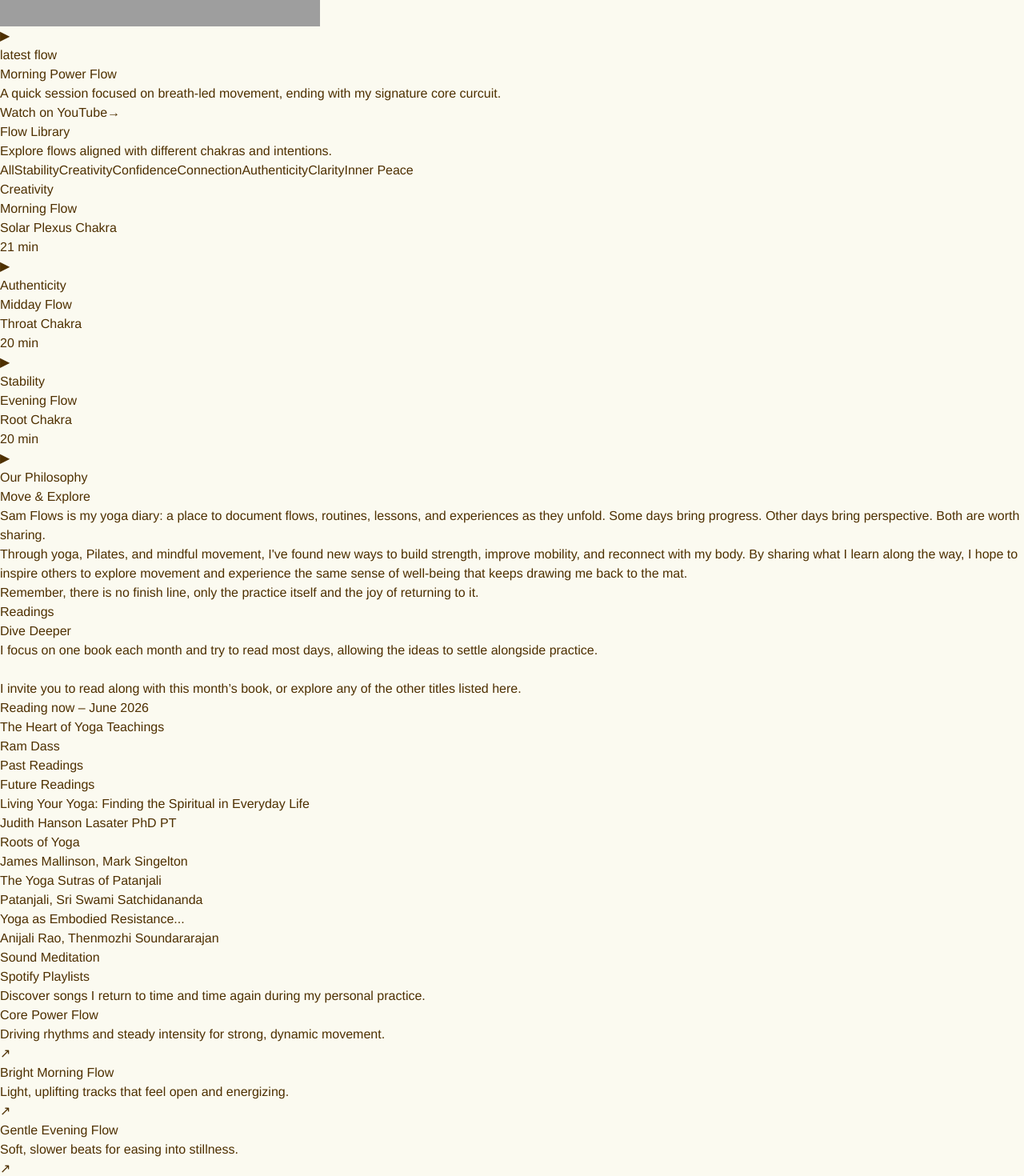
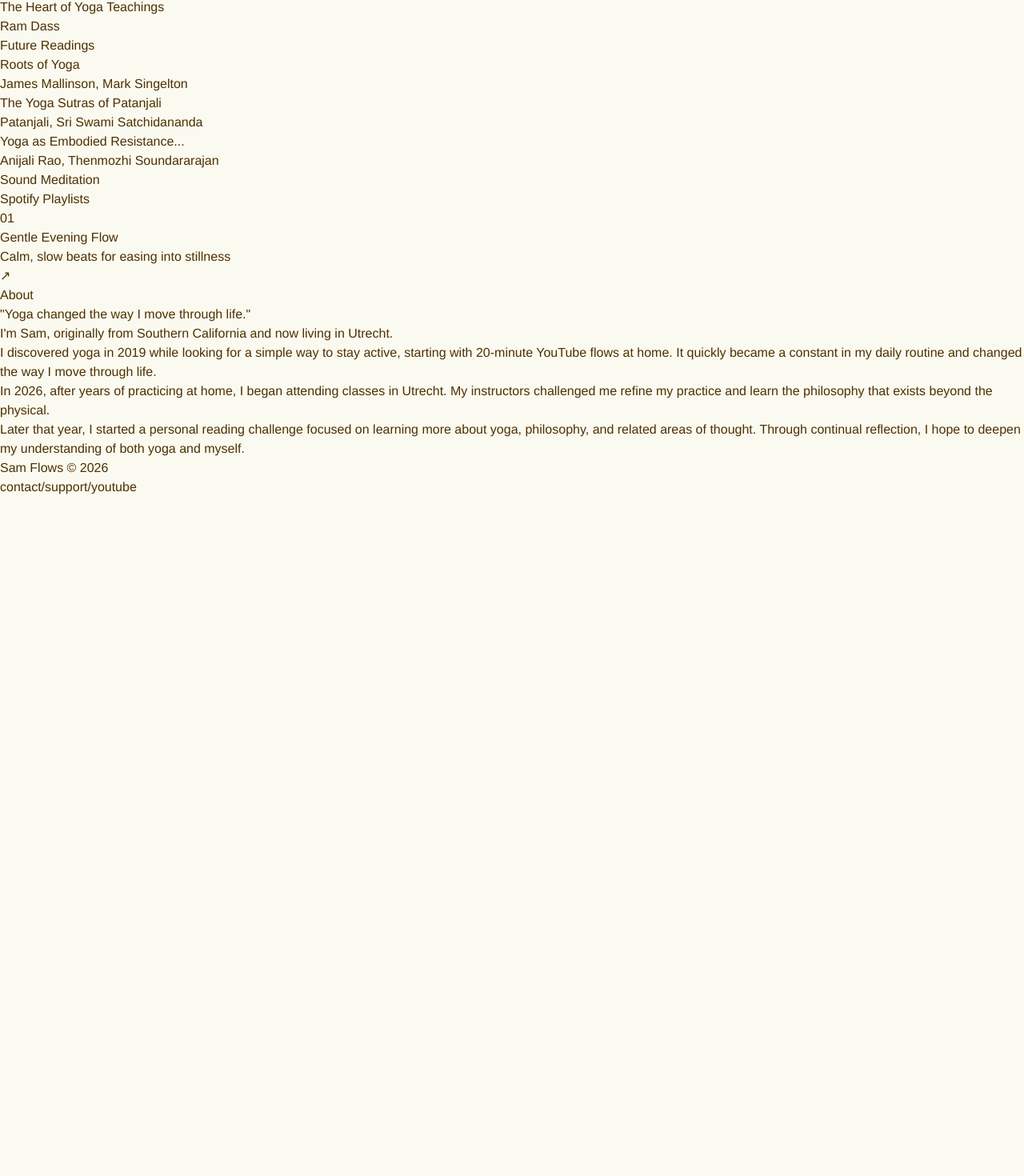
Before and after one commit to samanthacabrera/yoga-site, a React (Vite) app: page / in a window 1280 px wide. Shown: the part 531-2001 px from the top of the page at 80% size. After the commit the page ends 1152 px from the top, so only its background shows below. Built offline with nearby package versions, Linux system fonts and the light colour scheme; grey boxes are pictures that could not be loaded; a web font is replaced by a local one.

Commit message:
update reading list, playlists

```diff
--- a/src/App.jsx
+++ b/src/App.jsx
@@ -13,8 +13,8 @@ function App() {
     <div className="flex flex-col max-w-4xl mx-4 lg:mx-auto space-y-40">
       <Header />
       <Hero />
-      <Channel />
-      <Library />
+      {/* <Channel /> */}
+      {/* <Library /> */}
       <Philosophy />
       <Readings />
       <Spotify />
--- a/src/Footer.jsx
+++ b/src/Footer.jsx
@@ -6,7 +6,7 @@ export default function Footer() {
     >
       <div className="relative mx-auto max-w-5xl space-y-24">
 
-        <div className="max-w-2xl">
+        {/* <div className="max-w-2xl">
           <div className="rounded-[2.5rem] border border-[#291503]/10 bg-white backdrop-blur-sm p-8 md:p-12 space-y-6">
 
             <p className="text-[11px] uppercase tracking-[0.4em] text-[#291503]/50">
@@ -37,7 +37,7 @@ export default function Footer() {
             </form>
 
           </div>
-        </div>
+        </div> */}
 
         <div className="border-t border-[#291503]/10" />
 
--- a/src/Hero.jsx
+++ b/src/Hero.jsx
@@ -1,6 +1,6 @@
 export default function Hero() {
   const items = [
-    "CHANNEL",
+    // "CHANNEL",
     "PHILOSOPHY",
     "READINGS",
     "SPOTIFY",
--- a/src/Philosphy.jsx
+++ b/src/Philosphy.jsx
@@ -6,7 +6,7 @@ export default function Philosophy() {
     >
       <div className="relative mx-auto max-w-5xl">
         <p className="mb-10 text-[11px] uppercase tracking-[0.4em] text-[#291503]/50">
-          Our Philosophy
+          Philosophy
         </p>
 
         <h2 className="text-5xl font-light tracking-tight md:text-6xl">
@@ -16,7 +16,7 @@ export default function Philosophy() {
         <div className="my-14 rounded-[2.5rem] border border-[#291503]/10 bg-white backdrop-blur-sm px-8 py-10 md:px-12 md:py-14">
           <div className="space-y-6 text-base leading-[1.9] text-[#291503]/70">
             <p>
-              <span className="italic">Sam Flows</span> is my yoga diary: a place to document flows, routines, lessons, and experiences as they unfold. Some days bring progress. Other days bring perspective. Both are worth sharing.
+              <span className="italic">Sam Flows</span> is my yoga diary: a place to document yoga flows, lessons, and experiences as they unfold. Some days bring progress. Other days bring perspective. Both are worth sharing.
             </p>
             <p>
               Through yoga, Pilates, and mindful movement, I've found new ways to build strength, improve mobility, and reconnect with my body. By sharing what I learn along the way, I hope to inspire others to explore movement and experience the same sense of well-being that keeps drawing me back to the mat.
--- a/src/Readings.jsx
+++ b/src/Readings.jsx
@@ -1,15 +1,14 @@
 const currentReading = {
-  month: "June 2026",
-  title: "The Heart of Yoga Teachings",
-  author: "Ram Dass",
+  month: "July 2026",
+  title: "Living Your Yoga: Finding the Spiritual in Everyday Life",
+  author: "Judith Hanson Lasater PhD PT",
 };
 
 const pastReadings = [
-  {}
+  { title: "The Heart of Yoga Teachings", author: "Ram Dass" }
 ];
 
 const futureReadings = [
-  { title: "Living Your Yoga: Finding the Spiritual in Everyday Life", author: "Judith Hanson Lasater PhD PT" },
   { title: "Roots of Yoga", author: "James Mallinson, Mark Singelton" },
   { title: "The Yoga Sutras of Patanjali", author: "Patanjali, Sri Swami Satchidananda" },
   { title: "Yoga as Embodied Resistance...", author: "Anijali Rao, Thenmozhi Soundararajan" },
@@ -30,10 +29,6 @@ export default function Readings() {
           Dive Deeper
         </h2>
         <p className="mt-6 max-w-2xl text-lg leading-relaxed text-[#291503]/65">
-            I focus on one book each month and try to read most days, allowing the ideas
-            to settle alongside practice.
-            <br />
-            <br />
             I invite you to read along with this month’s book, or explore any of the other titles listed here.
         </p>
 
@@ -53,7 +48,7 @@ export default function Readings() {
               </p>
           </div>
 
-          <div className="grid gap-2 md:grid-cols-2 md:items-start">
+          <div className="grid gap-2 md:grid-cols-2 md:items-start pt-8">
 
             <div>
               <p className="text-[11px] uppercase tracking-[0.4em] text-[#291503]/45">
--- a/src/Spotify.jsx
+++ b/src/Spotify.jsx
@@ -1,29 +1,19 @@
 export default function Spotify() {
   const playlists = [
     {
-      title: "Core Power Flow",
-      description: "Driving rhythms and steady intensity for strong, dynamic movement.",
-      url: "https://open.spotify.com/",
+      title: "Gentle Evening Flow",
+      description: "Calm, slow beats for easing into stillness",
+      url: "https://open.spotify.com/playlist/5rNqSI6tczOZZRLguVydSQ?si=y8TSsQtCS_mNKpEGY4AEPw&utm_source=copy-link",
     },
-    {
-      title: "Bright Morning Flow",
-      description: "Light, uplifting tracks that feel open and energizing.",
-      url: "https://open.spotify.com/",
-      },
-    {
-      title: "Gentle Evening Flow",
-      description: "Soft, slower beats for easing into stillness.",
-      url: "https://open.spotify.com/",
-      },
   ];
 
   return (
     <section
       id="spotify"
-      className="relative overflow-hidden px-6 py-12 text-[#291503] md:px-16 md:py-28"
+      className="px-6 py-24 text-[#291503] md:px-16 md:py-36"
     >
-      <div className="relative mx-auto max-w-5xl">
-        <p className="mb-10 text-[11px] uppercase tracking-[0.4em] text-[#291503]/50">
+      <div className="mx-auto max-w-5xl">
+        <p className="mb-8 text-[11px] uppercase tracking-[0.4em] text-[#291503]/40">
           Sound Meditation
         </p>
 
@@ -31,34 +21,34 @@ export default function Spotify() {
           Spotify Playlists
         </h2>
 
-        <p className="mt-6 max-w-2xl text-lg leading-relaxed text-[#291503]/65">
-          Discover songs I return to time and time again during my personal practice.
-        </p>
-
-        <div className="mt-14 space-y-6">
-          {playlists.map((list) => (
+        <div className="mt-16 border-t border-[#291503]/10">
+          {playlists.map((list, index) => (
             <a
               key={list.title}
               href={list.url}
               target="_blank"
               rel="noopener noreferrer"
-              className="group block rounded-[2.5rem] border border-[#291503]/10 bg-white backdrop-blur-sm px-8 py-8 md:px-10 md:py-10 transition hover:bg-white/70"
+              className="group flex items-start justify-between gap-8 border-b border-[#291503]/10 py-8 transition"
             >
-              <div className="flex items-start justify-between gap-10">
+              <div className="flex gap-6">
+                <span className="mt-1 w-8 text-sm text-[#291503]/35">
+                  {String(index + 1).padStart(2, "0")}
+                </span>
+
                 <div>
-                  <h3 className="text-2xl font-light tracking-tight text-[#291503]">
+                  <h3 className="text-2xl font-light transition group-hover:translate-x-1">
                     {list.title}
                   </h3>
 
-                  <p className="mt-2 text-sm leading-relaxed text-[#291503]/60 max-w-md">
+                  <p className="mt-2 max-w-lg text-sm leading-relaxed text-[#291503]/60">
                     {list.description}
                   </p>
                 </div>
+              </div>
 
-                <span className="text-sm text-[#291503]/30 group-hover:text-[#291503]/60 transition">
-                  ↗
-                </span>
-              </div>
+              <span className="text-xl text-[#291503]/30 transition group-hover:translate-x-1 group-hover:text-[#291503]/70">
+                ↗
+              </span>
             </a>
           ))}
         </div>
```
